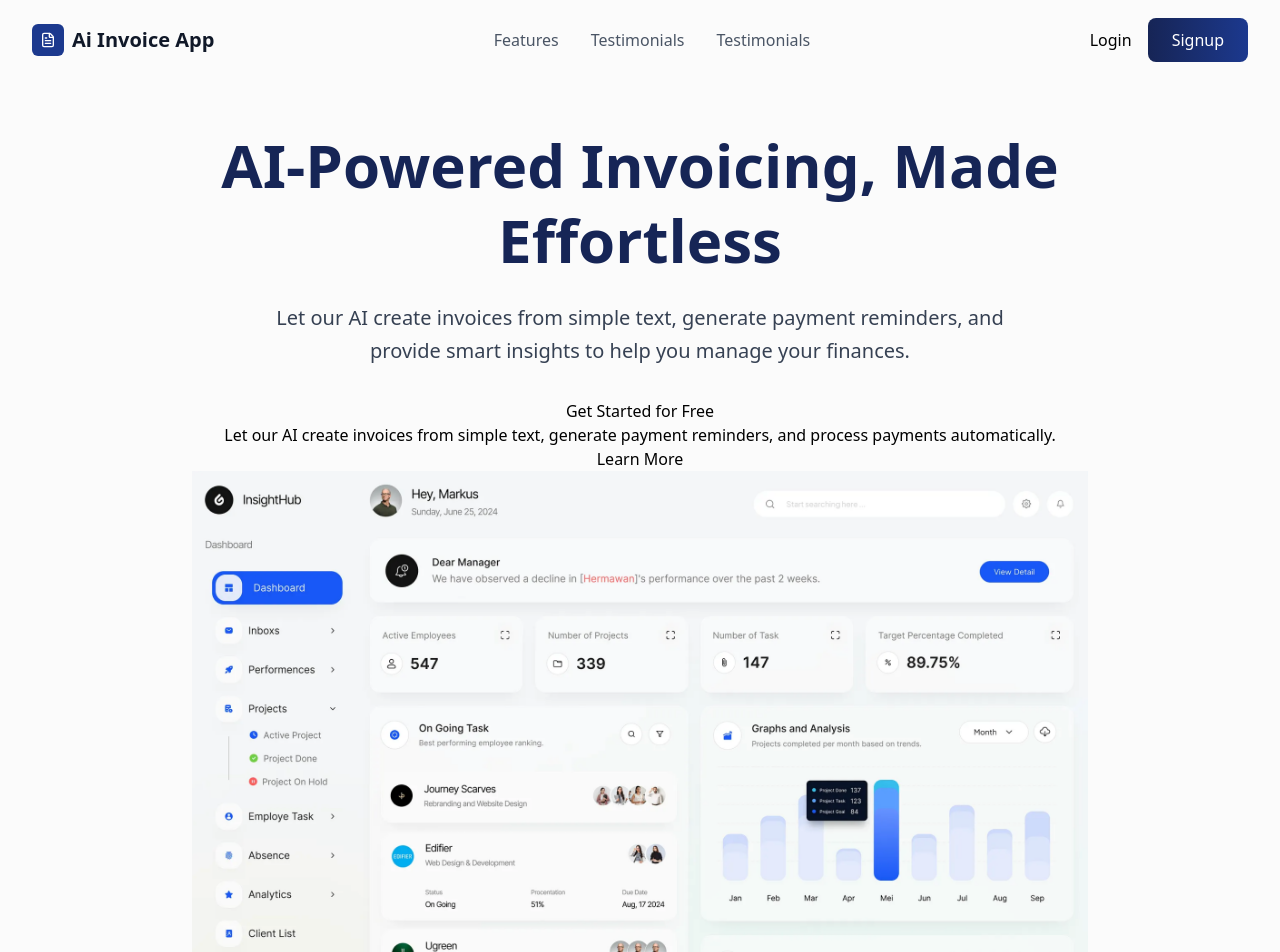
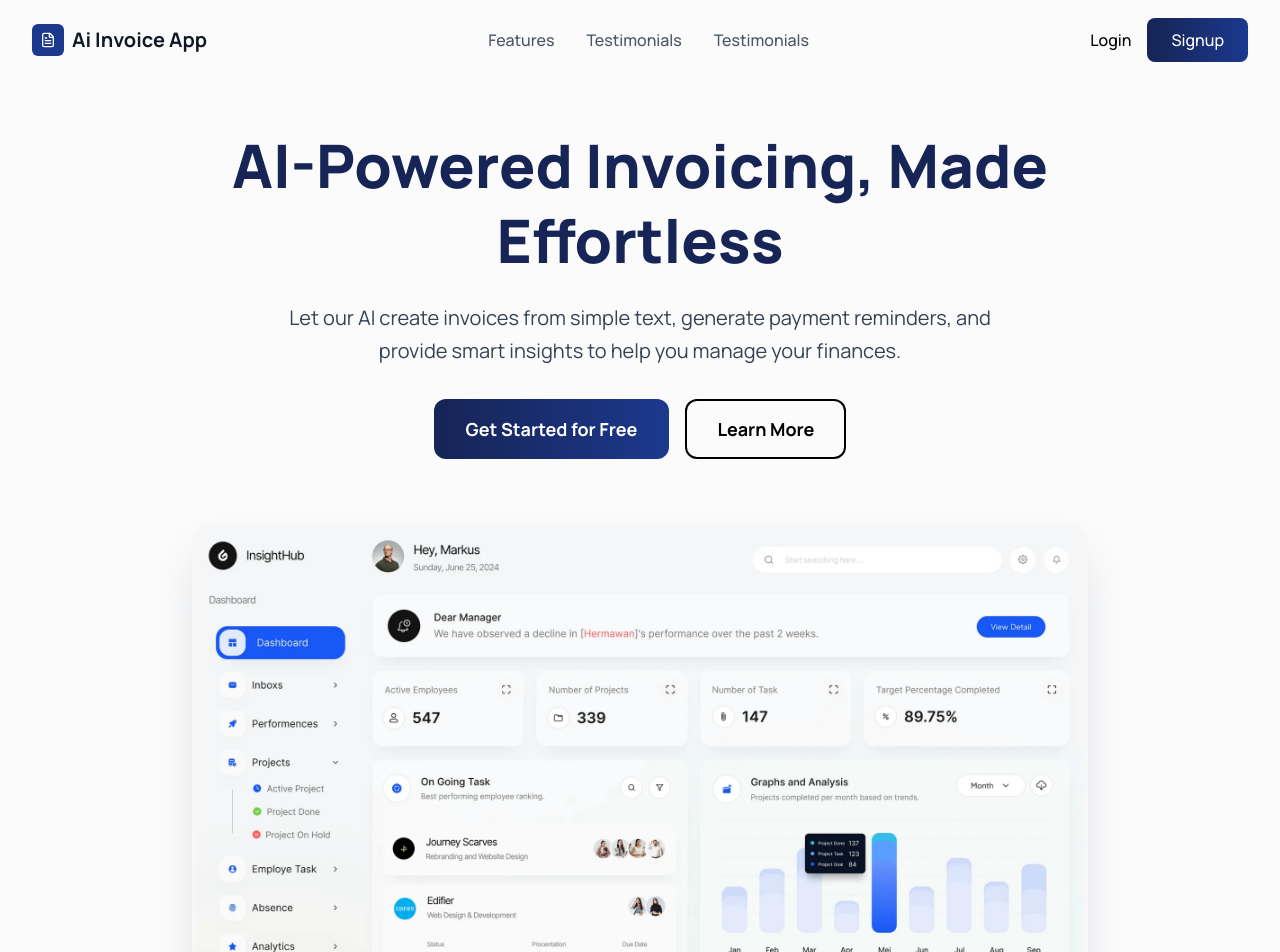
Before and after one commit to vaibhavmali-git/Invox.ai, a React app in the folder frontend/: page / in a window 1280 px wide. Shown: the top 952 px of the page. Built offline with nearby package versions, Linux system fonts and the light colour scheme; the HTML template or start-up script is replaced by a standard one.

Commit message:
feat(ui): update header UI

```diff
--- a/frontend/src/components/Landing/Hero.jsx
+++ b/frontend/src/components/Landing/Hero.jsx
@@ -6,7 +6,7 @@ const Hero = () => {
 
   return (
     <section className="relative bg-[#fbfbfb] overflow-hidden">
-      <div className="absolute inset-0 bg-grid-white/[0.05] bg-[size:60px_60px]"></div>
+      <div className="absolute inset-0 bg-grid-white/[0.05] bg-size-[60px_60px]"></div>
       <div className="relative max-w-7xl mx-auto px-4 sm:px-6 lg:px-8 py-24 lg:py-32">
         <div className="text-center max-w-4xl mx-auto">
           <h1 className="text-4xl sm:text-5xl lg:text-6xl font-extrabold text-blue-950 leading-tight mb-6">AI-Powered Invoicing, Made Effortless</h1>
@@ -16,30 +16,27 @@ const Hero = () => {
             finances.
           </p>
 
-          <div className="">
+          <div className="flex flex-col sm:flex-row items-center justify-center space-y-4 sm:space-y-0 sm:space-x-4">
             {isAuthenticated ? (
-              <Link to="/dashboard" className="">
+              <Link to="/dashboard" className="bg-linear-to-r from-blue-950 to-blue-900 text-white px-8 py-4 rounded-xl font-bold text-lg hover:bg-blue-900 transition-all duration-200 hover:scale-105 hover:shadow-2xl transform">
                 Go to Dashboard
               </Link>
             ) : (
               <>
-                <Link to="/signup" className="">
+                <Link to="/signup" className="bg-linear-to-r from-blue-950 to-blue-900 text-white px-8 py-4 rounded-xl font-bold text-lg hover:bg-gray-900 transition-all duration-200 hover:scale-105 hover:shadow-2xl transform">
                   Get Started for Free
                 </Link>
-                <p>
-                  Let our AI create invoices from simple text, generate payment
-                  reminders, and process payments automatically.
-                </p>
+
               </>
             )}
 
-            <a href="#features" className="">
+            <a href="#features" className="border-2 border-black text-black px-7.5 py-3.5 rounded-xl font-bold text-lg hover:bg-white hover:text-black transition-all duration-200 hover:scale-105 ">
               Learn More
             </a>
           </div>
 
-          <div className="">
-            <img src={HERO_IMG} alt="Invoice App Screenshot" className="" />
+          <div className="relative mt-16 max-w-5xl">
+            <img src={HERO_IMG} alt="Invoice App Screenshot" className="rounded-2xl shadow-2xl shadow-gray-300 border-4 border-gray-200/20" />
           </div>
         </div>
       </div>
--- a/frontend/src/index.css
+++ b/frontend/src/index.css
@@ -1,12 +1,15 @@
 @import url('https://fonts.googleapis.com/css2?family=Urbanist:ital,wght@0,100..900;1,100..900&display=swap');
+@import url('https://fonts.googleapis.com/css2?family=Manrope:wght@200..800&display=swap');
 @import "tailwindcss";
 
+
 @theme {
-    --font-display: "Urbanist", sans-serif;
+    --font-display: "Manrope", sans-serif;
     --breakpoint-3xl: 1920px;
     --color-primary: #ff9324;
 }
 
-body{
+body {
+    font-family: "Manrope", sans-serif;
     background-color: #fcfbfc;
 }
```
